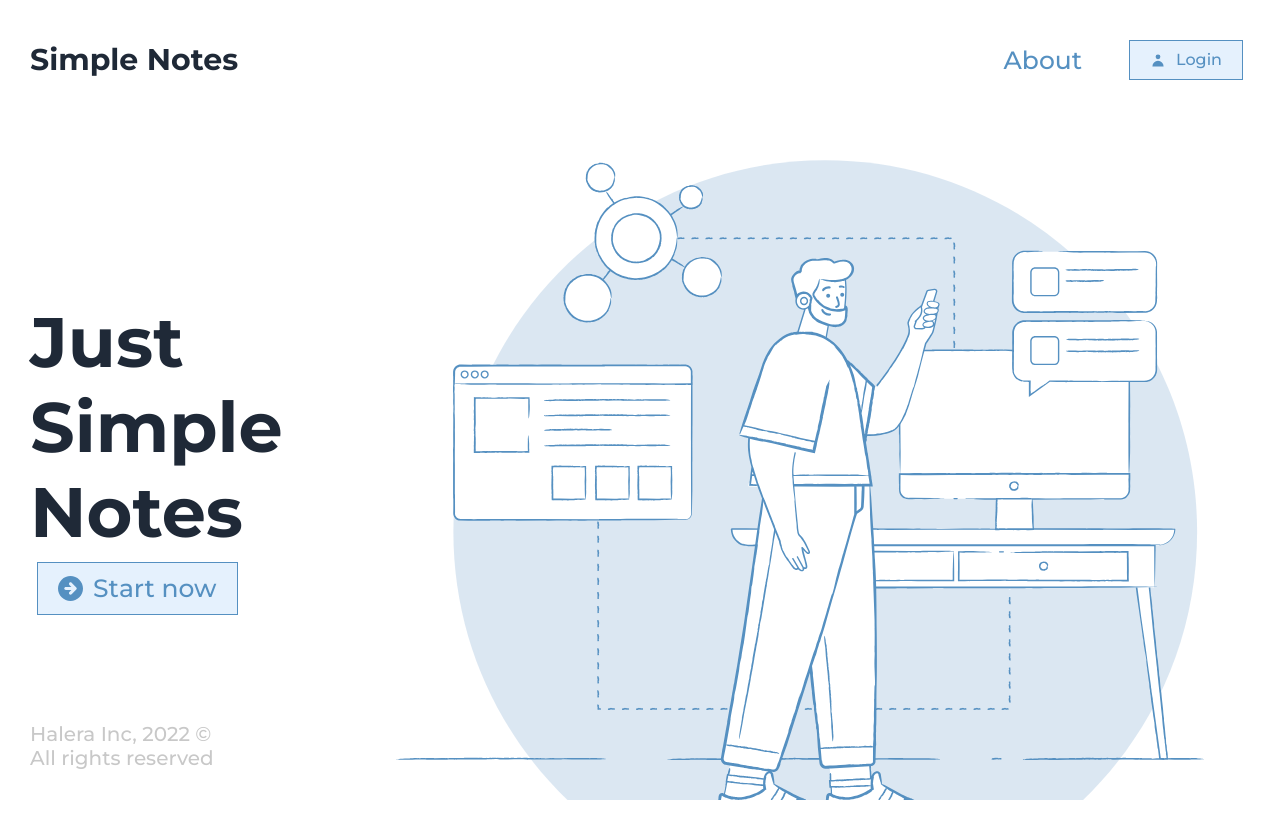
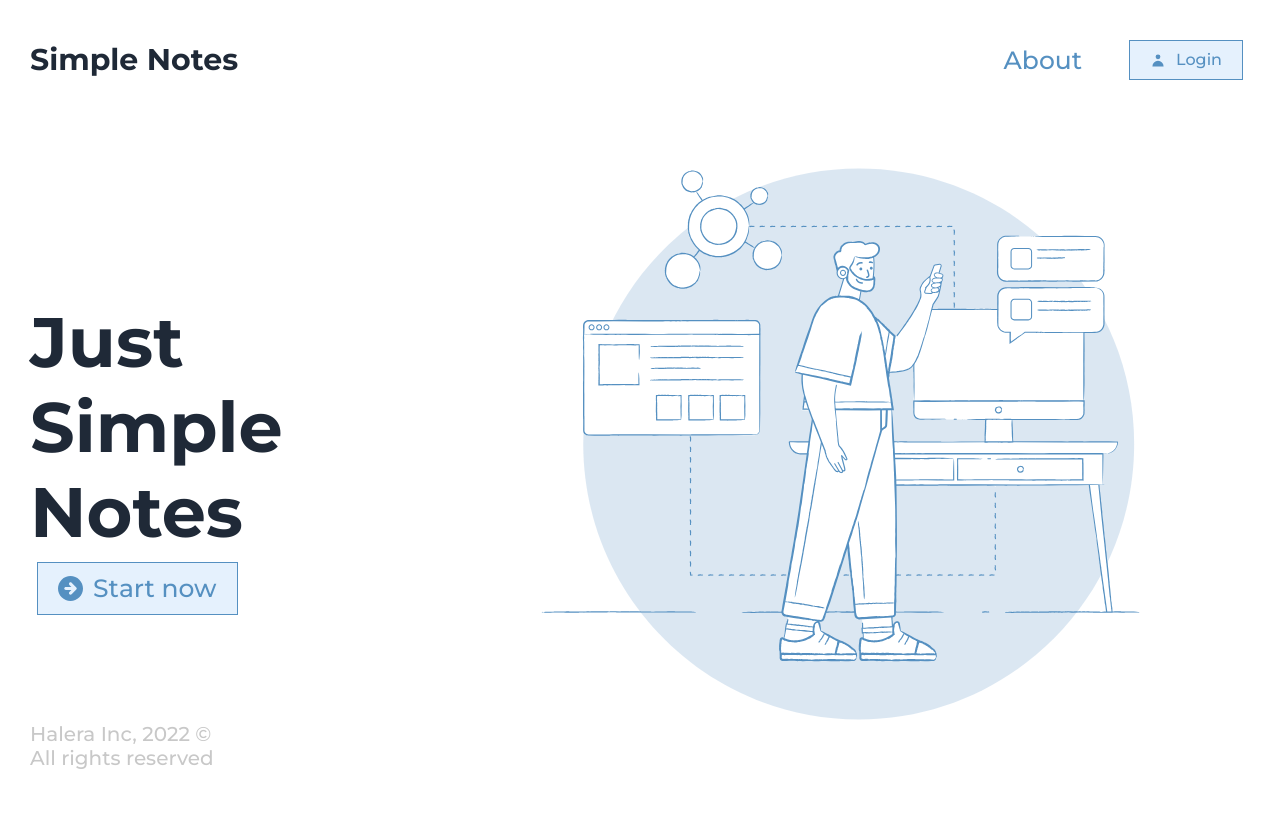
Before and after one commit to Halera-inc/simple-notes-front, a Next.js app: page / in a window 1280 px wide. Built offline with nearby package versions, Linux system fonts and the light colour scheme; no server answers.

Commit message:
fix: landing page adaptive for mobile 23.09.2022/1

```diff
--- a/src/styles/landingStyle/Header.module.css
+++ b/src/styles/landingStyle/Header.module.css
@@ -58,3 +58,18 @@
     }
 
 }
+@media screen and (min-width: 913px) {
+    .header {
+        margin: 0;
+    }
+    .header p {
+        display: block;
+        width: 100%;
+    }
+    .title {
+        padding: 0;
+        line-height: 36px;
+        font-size: 30px;
+        font-weight: bold;
+    }
+}
--- a/src/styles/landingStyle/LandingPage.module.css
+++ b/src/styles/landingStyle/LandingPage.module.css
@@ -20,3 +20,10 @@
         overflow: hidden;
     }
 }
+@media screen and (min-width: 913px) {
+    .landing {
+        padding: 0 30px 30px 30px;
+        align-items: center;
+        overflow: unset;
+    }
+}
--- a/src/styles/landingStyle/MainBlock.module.css
+++ b/src/styles/landingStyle/MainBlock.module.css
@@ -47,7 +47,6 @@
         position: absolute;
         padding: 0;
         top: 100px;
-
     }
 
     .imgTitle svg {
@@ -56,49 +55,46 @@
         left: 6rem;
         top: -3rem;
         position: absolute;
+        opacity: 0.6;
     }
+
     .title {
         margin-bottom: 0;
+        font-size: 70px;
+        line-height: 85px;
+        font-weight: bold;
     }
 
-    .title p {
-        font-size: 70px;
-        line-height: 85px;
-    }
     .blockTitle {
         padding-top: 0;
     }
+
     .mainBlockContainer {
         margin: 0 20px;
     }
 }
+
 @media screen and (min-width: 541px) {
     .imgTitle svg {
         z-index: 0;
         width: 100rem;
         left: 0;
-        top: 10rem;
+        top: 30rem;
         position: absolute;
-    }
-    .title {
-        margin-bottom: 0;
+        opacity: 0.6;
     }
 
     .title {
+        margin-bottom: 0;
         font-size: 70px;
         line-height: 85px;
         font-weight: bold;
     }
-    /*.blockTitle {*/
-    /*    padding-top: 0;*/
-    /*}*/
-    /*.mainBlockContainer {*/
-    /*    margin: 0 20px;*/
-    /*}*/
-    /*.imgTitle {*/
-    /*    position: absolute;*/
-    /*    padding: 0;*/
-    /*    top: 100px;*/
-
-    /*}*/
 }
+@media screen and (min-width: 913px) {
+    .imgTitle svg {
+        width: 600px;
+        position: unset;
+        opacity: 1;
+    }
+}
--- a/src/styles/landingStyle/footer.module.css
+++ b/src/styles/landingStyle/footer.module.css
@@ -18,3 +18,13 @@
         justify-content: center;
     }
 }
+@media screen and (min-width: 541px){
+    .footer {
+        justify-content: center;
+    }
+}
+@media screen and (min-width: 913px){
+    .footer {
+        justify-content: flex-start;
+    }
+}
```
